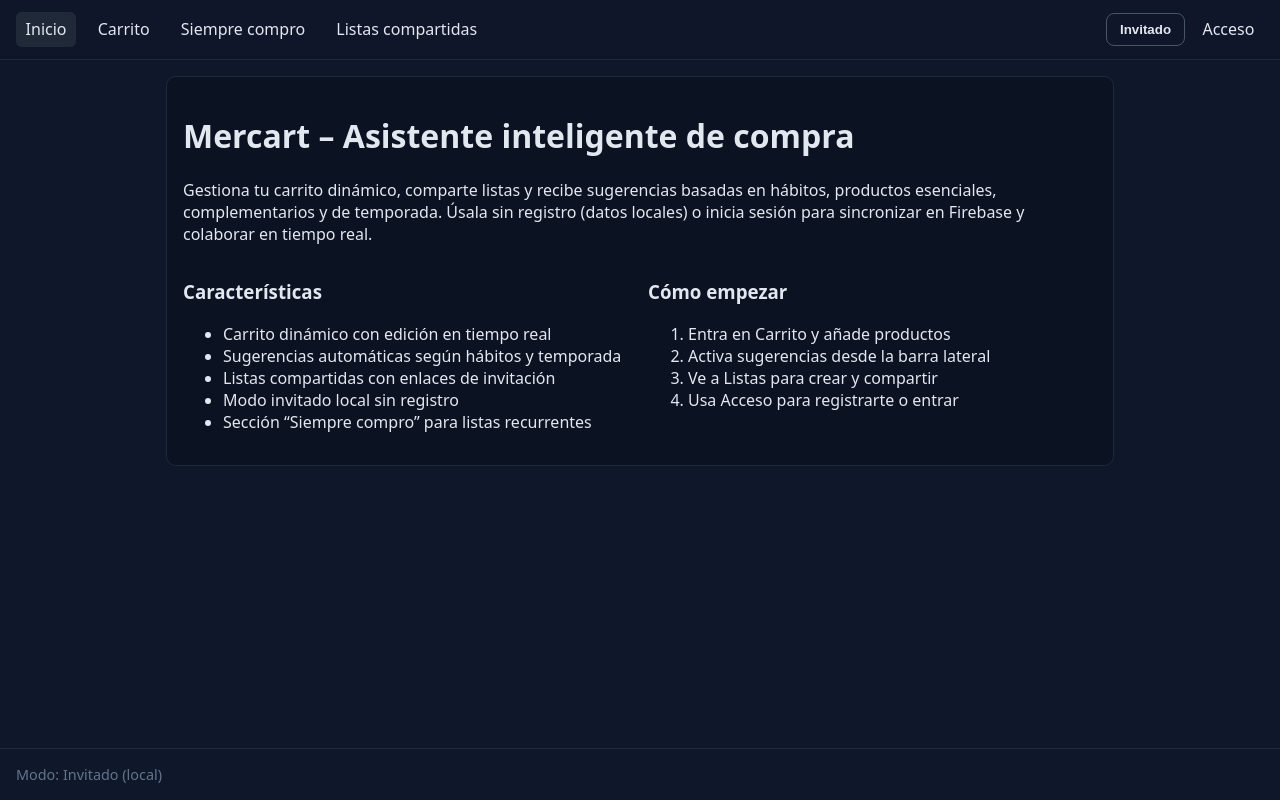
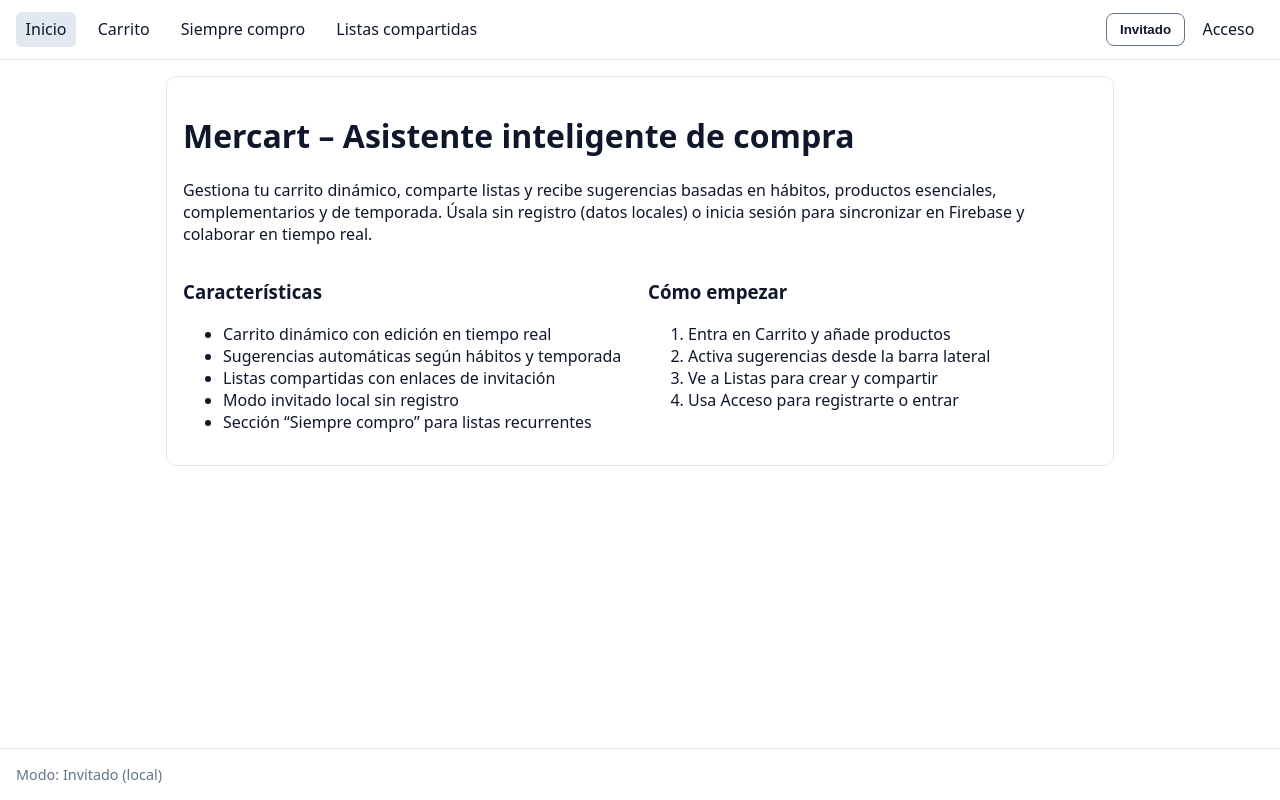
Before and after one commit to Andressance/mercadona_v2, a React (Vite) app: page / in a window 1280 px wide. Built offline with nearby package versions, Linux system fonts and the light colour scheme; no server answers.

Commit message:
Colores.

```diff
--- a/src/styles.css
+++ b/src/styles.css
@@ -1,40 +1,92 @@
 :root {
-  --primary: #14b8a6;
-  --bg: #0f172a;
-  --text: #e2e8f0;
-  --muted: #64748b;
+  /* Paleta de Mercadona (Verde principal, fondo claro, texto oscuro) */
+  --primary: #068A4A; /* Verde corporativo de Mercadona */
+  --bg: #FFFFFF;       /* Fondo blanco */
+  --text: #0f172a;       /* Texto azul oscuro (tomado del fondo original) */
+  --muted: #64748b;      /* Gris/Azul para texto secundario (del original) */
 }
 
 * { box-sizing: border-box; }
 html, body, #root { height: 100%; }
-body { margin: 0; font-family: system-ui, -apple-system, Segoe UI, Roboto, Ubuntu, Cantarell, "Noto Sans", "Helvetica Neue", Arial, "Apple Color Emoji", "Segoe UI Emoji"; background: var(--bg); color: var(--text); }
+body {
+  margin: 0;
+  font-family: system-ui, -apple-system, Segoe UI, Roboto, Ubuntu, Cantarell, "Noto Sans", "Helvetica Neue", Arial, "Apple Color Emoji", "Segoe UI Emoji";
+  background: var(--bg);
+  color: var(--text);
+}
 
 .app { display: flex; flex-direction: column; min-height: 100%; }
 .container { max-width: 980px; margin: 0 auto; padding: 1rem; width: 100%; }
-.footer { margin-top: auto; padding: 1rem; border-top: 1px solid #1f2937; color: var(--muted); font-size: .9rem; }
+.footer {
+  margin-top: auto;
+  padding: 1rem;
+  border-top: 1px solid #e2e8f0; /* Borde claro */
+  color: var(--muted);
+  font-size: .9rem;
+}
 
 .nav {
   display: flex;
   align-items: center;
   gap: .75rem;
   padding: .75rem 1rem;
-  border-bottom: 1px solid #1f2937;
+  border-bottom: 1px solid #e2e8f0; /* Borde claro */
   position: sticky;
   top: 0;
-  background: rgba(15,23,42,0.8);
+  background: rgba(255,255,255,0.8); /* Fondo blanco translúcido */
   backdrop-filter: blur(6px);
 }
-.nav a { color: var(--text); text-decoration: none; padding: .4rem .6rem; border-radius: .35rem; }
-.nav a.active { background: #1f2937; }
+.nav a {
+  color: var(--text);
+  text-decoration: none;
+  padding: .4rem .6rem;
+  border-radius: .35rem;
+}
+.nav a.active {
+  background: #e2e8f0; /* Fondo gris claro para activo */
+}
 .nav-right { margin-left: auto; display: flex; gap: .5rem; align-items: center; }
 
-.card { background: #0b1222; border: 1px solid #1f2937; padding: 1rem; border-radius: .6rem; }
+.card {
+  background: #FFFFFF; /* Fondo blanco para tarjetas */
+  border: 1px solid #e2e8f0; /* Borde claro */
+  padding: 1rem;
+  border-radius: .6rem;
+  /* Sombra sutil opcional */
+  /* box-shadow: 0 2px 8px rgba(0,0,0,0.05); */
+}
 .row { display: flex; gap: 1rem; flex-wrap: wrap; }
 .col { flex: 1; min-width: 260px; }
-.btn { background: var(--primary); color: #062c28; font-weight: 700; border: none; padding: .5rem .8rem; border-radius: .5rem; cursor: pointer; }
-.btn.secondary { background: transparent; color: var(--text); border: 1px solid #475569; }
-.input { width: 100%; padding: .5rem .7rem; border-radius: .5rem; border: 1px solid #334155; background: #0b1222; color: var(--text); }
+.btn {
+  background: var(--primary);
+  color: #FFFFFF; /* Texto blanco para contraste con verde */
+  font-weight: 700;
+  border: none;
+  padding: .5rem .8rem;
+  border-radius: .5rem;
+  cursor: pointer;
+}
+.btn.secondary {
+  background: transparent;
+  color: var(--text);
+  border: 1px solid #64748b; /* Borde con color muted */
+}
+.input {
+  width: 100%;
+  padding: .5rem .7rem;
+  border-radius: .5rem;
+  border: 1px solid #e2e8f0; /* Borde claro */
+  background: #FFFFFF; /* Fondo blanco */
+  color: var(--text);
+}
 .muted { color: var(--muted); font-size: .92rem; }
 .list { list-style: none; padding: 0; margin: 0; }
 .list li { display: flex; align-items: center; gap: .6rem; padding: .4rem 0; }
-.badge { display: inline-block; padding: .2rem .45rem; border: 1px solid #334155; border-radius: .35rem; font-size: .8rem; color: var(--muted); }
+.badge {
+  display: inline-block;
+  padding: .2rem .45rem;
+  border: 1px solid #e2e8f0; /* Borde claro */
+  border-radius: .35rem;
+  font-size: .8rem;
+  color: var(--muted);
+}
```
Also changed, not shown: 1 other file (tests, documents, lock files or other folders).
